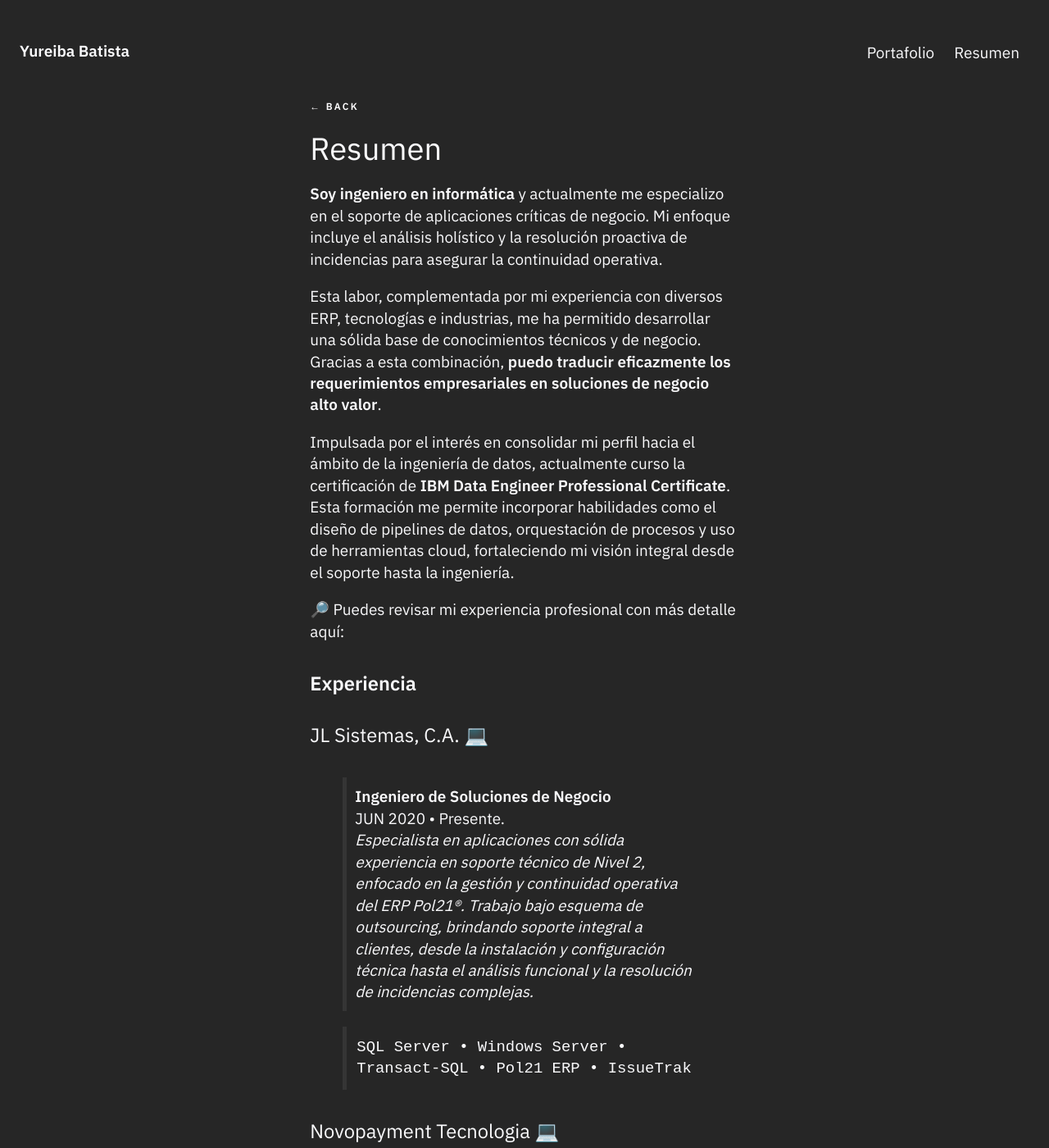
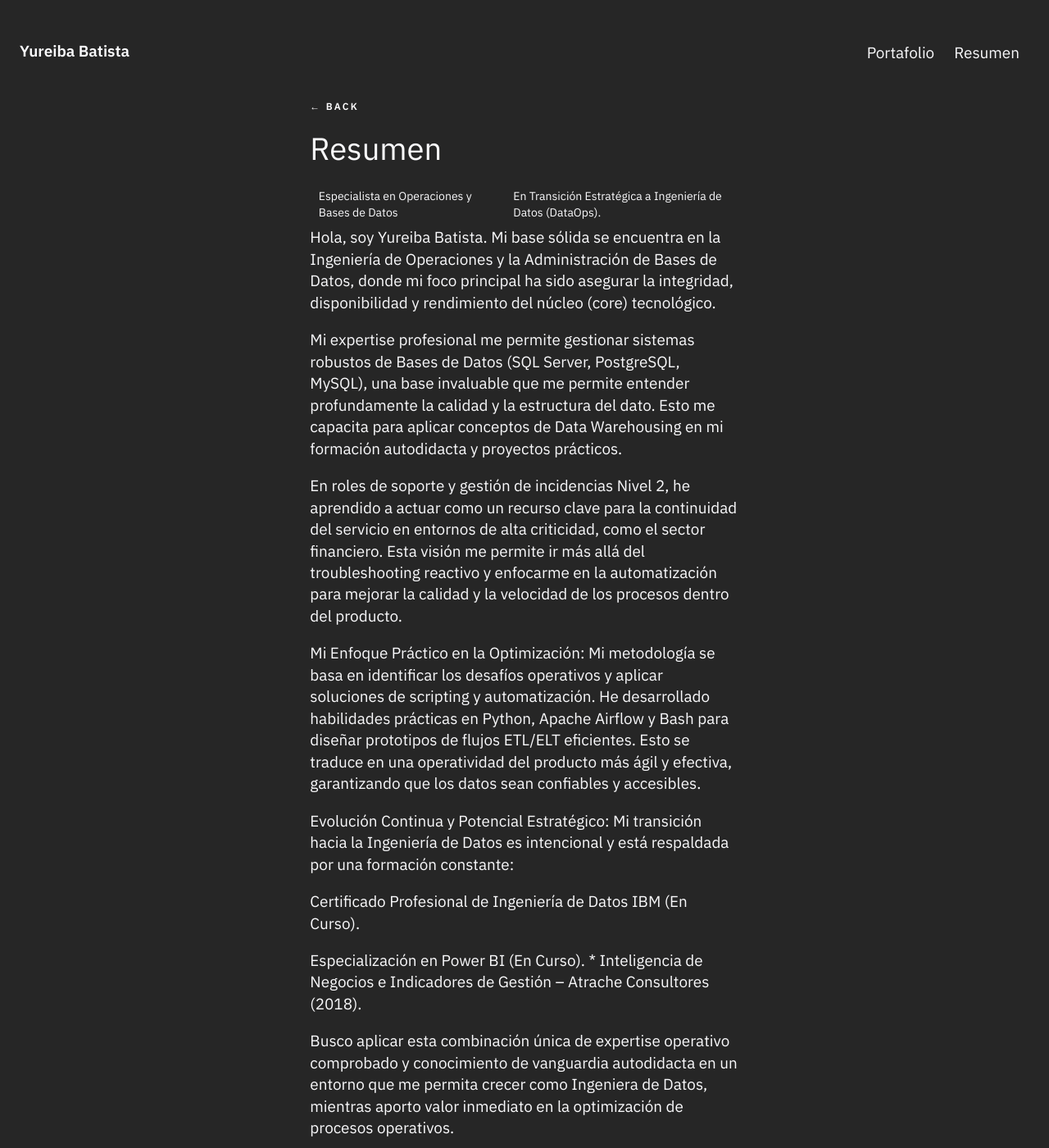
Before and after one commit to batistayureiba/batistayureiba.github.io, a Jekyll site: the page built from _posts/2025-05-24-about.md, in a window 1280 px wide and 1400 px high. Shown: the whole window at 82% size. Built offline with Jekyll 4.4.1, drawn with Linux system fonts in a browser that asks for light colours; some of the changed text lies outside the part shown.

Commit message:
Revise about page with detailed professional background
Updated personal summary with professional expertise and ongoing education in Data Engineering.

```diff
--- a/_posts/2025-05-24-about.md
+++ b/_posts/2025-05-24-about.md
@@ -1,6 +1,34 @@
 ---
 title : Resumen
 ---
+Especialista en Operaciones y Bases de Datos | En Transición Estratégica a Ingeniería de Datos (DataOps).
+
+Hola, soy Yureiba Batista. Mi base sólida se encuentra en la Ingeniería de Operaciones y la Administración de Bases de Datos, donde mi foco principal ha sido asegurar la integridad, disponibilidad y rendimiento del núcleo (core) tecnológico.
+
+Mi expertise profesional me permite gestionar sistemas robustos de Bases de Datos (SQL Server, PostgreSQL, MySQL), una base invaluable que me permite entender profundamente la calidad y la estructura del dato. Esto me capacita para aplicar conceptos de Data Warehousing en mi formación autodidacta y proyectos prácticos.
+
+En roles de soporte y gestión de incidencias Nivel 2, he aprendido a actuar como un recurso clave para la continuidad del servicio en entornos de alta criticidad, como el sector financiero. Esta visión me permite ir más allá del troubleshooting reactivo y enfocarme en la automatización para mejorar la calidad y la velocidad de los procesos dentro del producto.
+
+Mi Enfoque Práctico en la Optimización: Mi metodología se basa en identificar los desafíos operativos y aplicar soluciones de scripting y automatización. He desarrollado habilidades prácticas en Python, Apache Airflow y Bash para diseñar prototipos de flujos ETL/ELT eficientes. Esto se traduce en una operatividad del producto más ágil y efectiva, garantizando que los datos sean confiables y accesibles.
+
+Evolución Continua y Potencial Estratégico: Mi transición hacia la Ingeniería de Datos es intencional y está respaldada por una formación constante:
+
+Certificado Profesional de Ingeniería de Datos IBM (En Curso).
+
+Especialización en Power BI (En Curso). * Inteligencia de Negocios e Indicadores de Gestión – Atrache Consultores (2018).
+
+Busco aplicar esta combinación única de expertise operativo comprobado y conocimiento de vanguardia autodidacta en un entorno que me permita crecer como Ingeniera de Datos, mientras aporto valor inmediato en la optimización de procesos operativos.
+
+Cierre y Llamada a la Acción (CTA Inclusiva):
+Si tienes un proyecto que valora una base operativa robusta, o buscas optimizar la eficiencia del producto a través de datos estratégicos:
+
+💡 Conectemos para conversar sobre cómo mi expertise en Operaciones y mi potencial en Data Engineering pueden aportar valor inmediato y construir juntos.
+
+
+
+
+
+
 
 **Soy ingeniero en informática** y actualmente me especializo en el soporte de aplicaciones críticas de negocio. Mi enfoque incluye el análisis holístico y la resolución proactiva de incidencias para asegurar la continuidad operativa.
 
```
